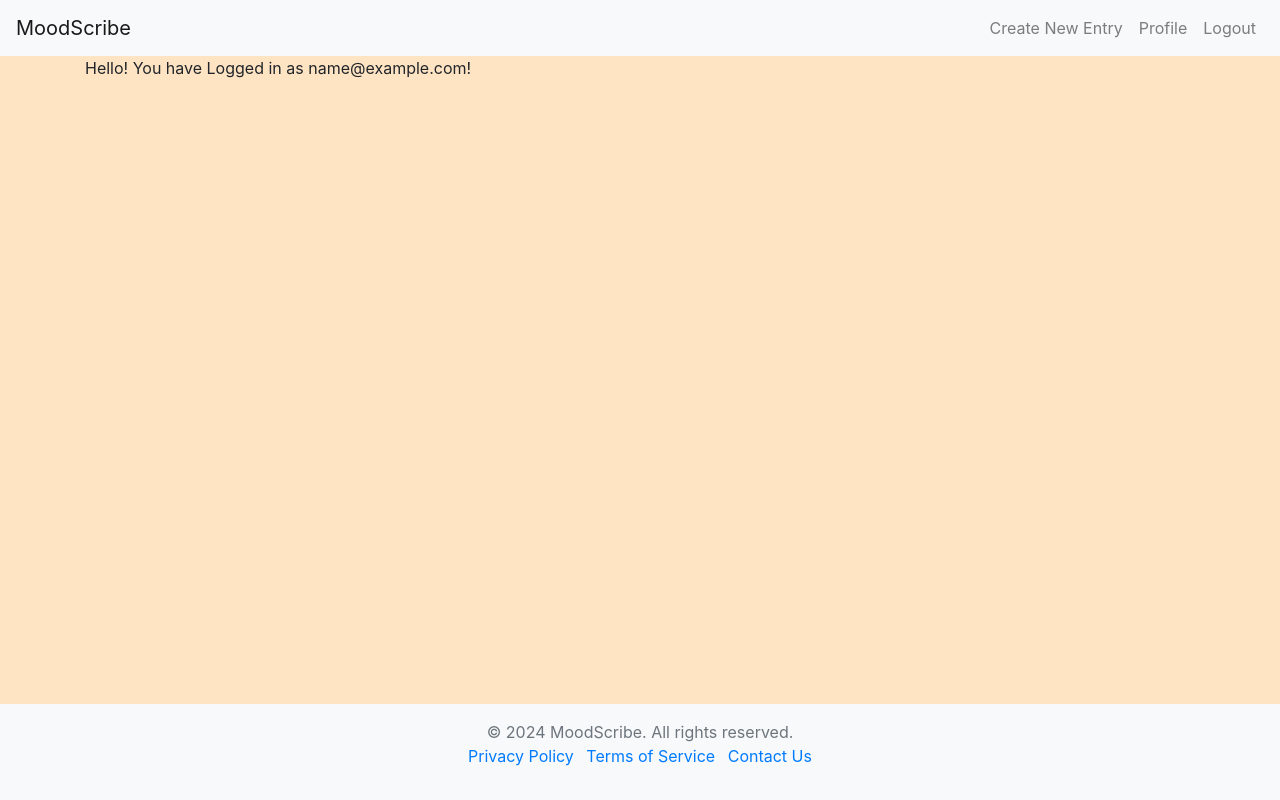
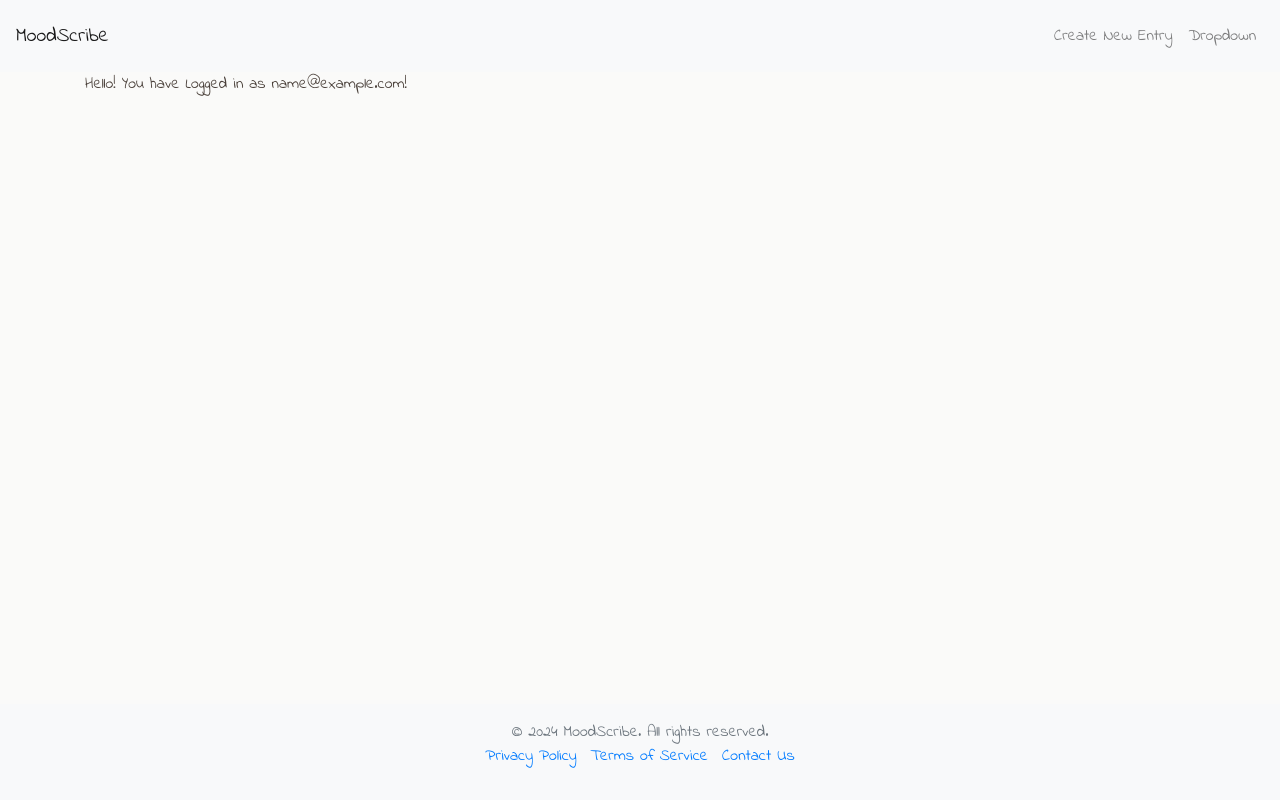
Before and after one commit to comnk/MoodScribe, a Flask app: page / in a window 1280 px wide. Run offline with Flask 2, Linux system fonts and the light colour scheme; the visitor is signed in with stand-in values (Sample User, id 1); data that the repository does not hold is empty.

Commit message:
added dropdown, fixed some styling, added library for sentiment analysis

```diff
--- a/app.py
+++ b/app.py
@@ -4,8 +4,7 @@ from dotenv import load_dotenv
 import bcrypt
 import os
 import pymongo
-import user_routes
-import edit_entry
+import edit_entry, user_routes, user_data
 
 load_dotenv()
 
@@ -17,6 +16,7 @@ app.add_url_rule('/new_entry/', view_func=edit_entry.new_entry, methods=['get',
 app.add_url_rule('/edit_profile/', view_func=user_routes.user_profile_settings, methods=['get', 'post'])
 app.add_url_rule('/edit_entry/<entry_id>', view_func=edit_entry.edit_entry, methods=['get', 'post', 'delete'])
 app.add_url_rule('/delete_entry/<entry_id>', view_func=edit_entry.delete_entry, methods=['get', 'post', 'delete'])
+app.add_url_rule('/analyze_data/', view_func=user_data.user_sentiment_scores, methods=['get', 'post', 'delete'])
 
 client = pymongo.MongoClient(os.environ.get("MONGODB_URI"))
 db = client.get_database("total_records")
--- a/requirements.txt
+++ b/requirements.txt
@@ -16,3 +16,4 @@ packaging==24.0
 pluggy==1.5.0
 pytest==8.2.0
 tomli==2.0.1
+vaderSentiment==3.3.2
--- a/static/css/styles.css
+++ b/static/css/styles.css
@@ -1,10 +1,21 @@
 body {
-    background-color: bisque;
+    background-color: #FAFAF9;
+    font-family: 'Indie Flower', sans-serif;
+    color: #4A403A;
+}
+
+.landing-page-container > * {
+    text-align: center;
+    margin-top: 2%;
 }
 
 .text {
     margin-top: 3%;
     margin-left: 3%;
+}
+
+.navbar {
+    background-color: #F0E5CF;
 }
 
 .footer {
@@ -16,3 +27,40 @@ body {
     text-align: center;
     padding: 1rem 0;
 }
+
+/* Dropdown Button */
+.dropbtn {
+    color: white;
+    font-size: 16px;
+    border: none;
+  }
+
+  /* The container <div> - needed to position the dropdown content */
+  .dropdown {
+    position: relative;
+    display: inline-block;
+  }
+
+  /* Dropdown Content (Hidden by Default) */
+  .dropdown-content {
+    display: none;
+    position: absolute;
+    background-color: #f1f1f1;
+    min-width: 160px;
+    box-shadow: 0px 8px 16px 0px rgba(0,0,0,0.2);
+    z-index: 1;
+  }
+
+  /* Links inside the dropdown */
+  .dropdown-content a {
+    color: black;
+    padding: 12px 16px;
+    text-decoration: none;
+    display: block;
+  }
+
+  /* Change color of dropdown links on hover */
+  .dropdown-content a:hover {background-color: #ddd;}
+
+  /* Show the dropdown menu on hover */
+  .dropdown:hover .dropdown-content {display: block;}
--- /dev/null
+++ b/templates/analyze_data.html
@@ -0,0 +1 @@
+{% extends "base.html" %}
--- a/templates/base.html
+++ b/templates/base.html
@@ -8,13 +8,16 @@
     <link rel="stylesheet" href="https://cdn.jsdelivr.net/npm/bootstrap@4.4.1/dist/css/bootstrap.min.css"
     integrity="sha384-Vkoo8x4CGsO3+Hhxv8T/Q5PaXtkKtu6ug5TOeNV6gBiFeWPGFN9MuhOf23Q9Ifjh" crossorigin="anonymous">
     <link rel="stylesheet" href="{{ url_for('static', filename='css/styles.css') }}">
+    <link rel="preconnect" href="https://fonts.googleapis.com">
+    <link rel="preconnect" href="https://fonts.gstatic.com" crossorigin>
+    <link href="https://fonts.googleapis.com/css2?family=Indie+Flower&display=swap" rel="stylesheet">
 </head>
 <body>
     <nav class="navbar navbar-expand-lg navbar-light bg-light">
         {% if 'email' in session %}
-            <a class="navbar-brand" href="{{ url_for('logged_in') }}">MoodScribe</a>
+            <h1><a class="navbar-brand" href="{{ url_for('logged_in') }}">MoodScribe</a></h1>
         {% else %}
-            <h1><a class="navbar-brand" href="/">MoodScribe</a></h1>
+            <h1><b><a class="navbar-brand" href="/">MoodScribe</a></b></h1>
         {% endif %}
         <div class="collapse navbar-collapse" id="navbarNav">
             <ul class="navbar-nav ml-auto">
@@ -23,10 +26,17 @@
                         <a class="nav-link" href="/new_entry/">Create New Entry</a>
                     </li>
                     <li class="nav-item">
-                        <a class="nav-link" href="{{ url_for('user_profile_settings') }}">Profile</a>
+                        <div class="dropdown">
+                            <a class="dropbtn nav-link" href="#">Dropdown</a>
+                            <div class="dropdown-content">
+                                <a class="nav-link" href="{{ url_for('user_profile_settings') }}">Profile</a>
+                                <a class="nav-link" href="/logged_out/">Logout</a>
+                            </div>
+                          </div>
+
                     </li>
                     <li class="nav-item">
-                        <a class="nav-link" href="/logged_out/">Logout</a>
+
                     </li>
                 {% else %}
                     <li class="nav-item">
--- a/templates/landing_page.html
+++ b/templates/landing_page.html
@@ -2,8 +2,9 @@
 {% block title %} MoodScribe {% endblock %}
 
 {% block content %}
-<div class="container">
-    <h3 style="text-align: center; margin-top: 4%;">Welcome to MoodScribe</h3>
+<div class="landing-page-container">
+    <h3>Welcome to MoodScribe</h3>
+    <p>"Record today’s emotions, understand tomorrow’s patterns."</p>
 </div>
 
 {% endblock %}
--- a/templates/logged_out.html
+++ b/templates/logged_out.html
@@ -2,7 +2,9 @@
 {% block title %}Register System{% endblock %}
 
 {% block content %}
-<h1>You are signed out!</h1>
-<a href="/">Return to home page</a>
+<div class="landing-page-container">
+    <h1>You are signed out!</h1>
+    <a href="/">Return to home page</a>
+</div>
 
 {% endblock %}
```
Also changed, not shown: user_data.py (added, +25 -0 lines), user_routes.py (+2 -6 lines).
